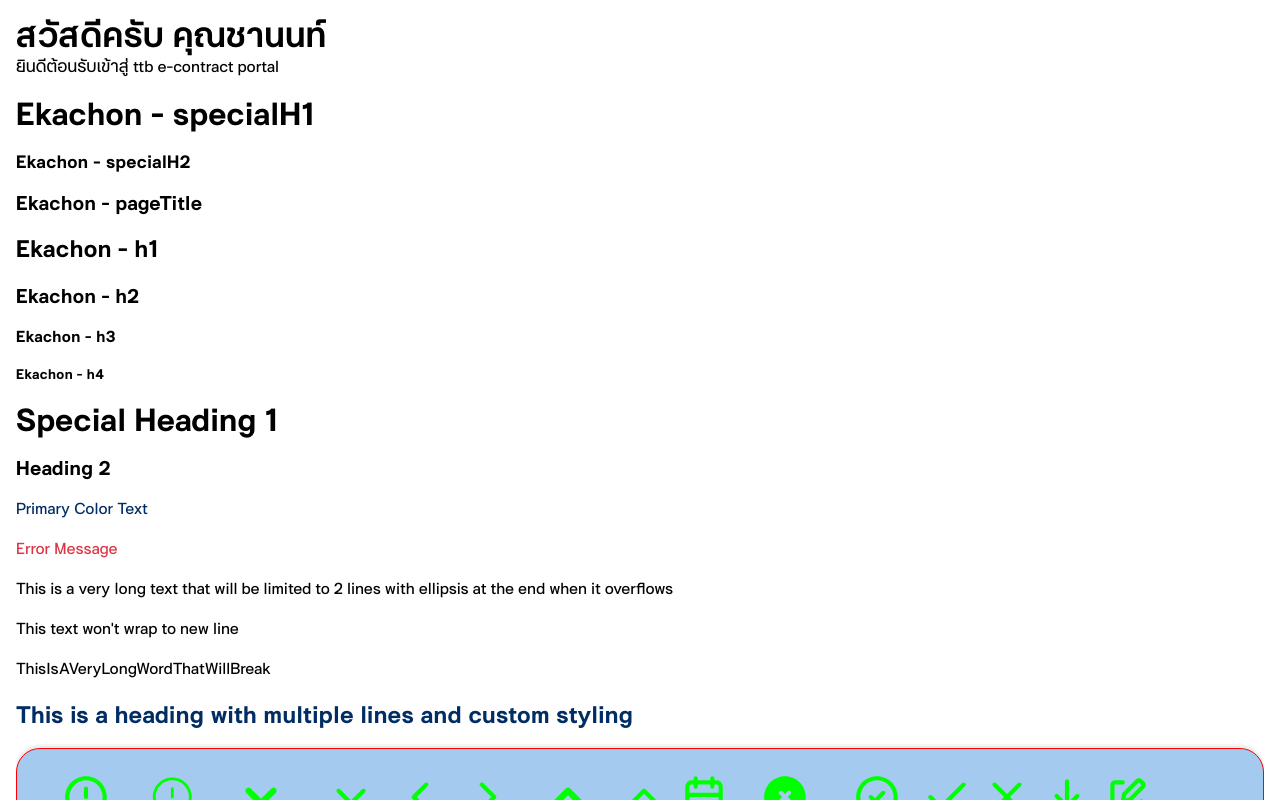
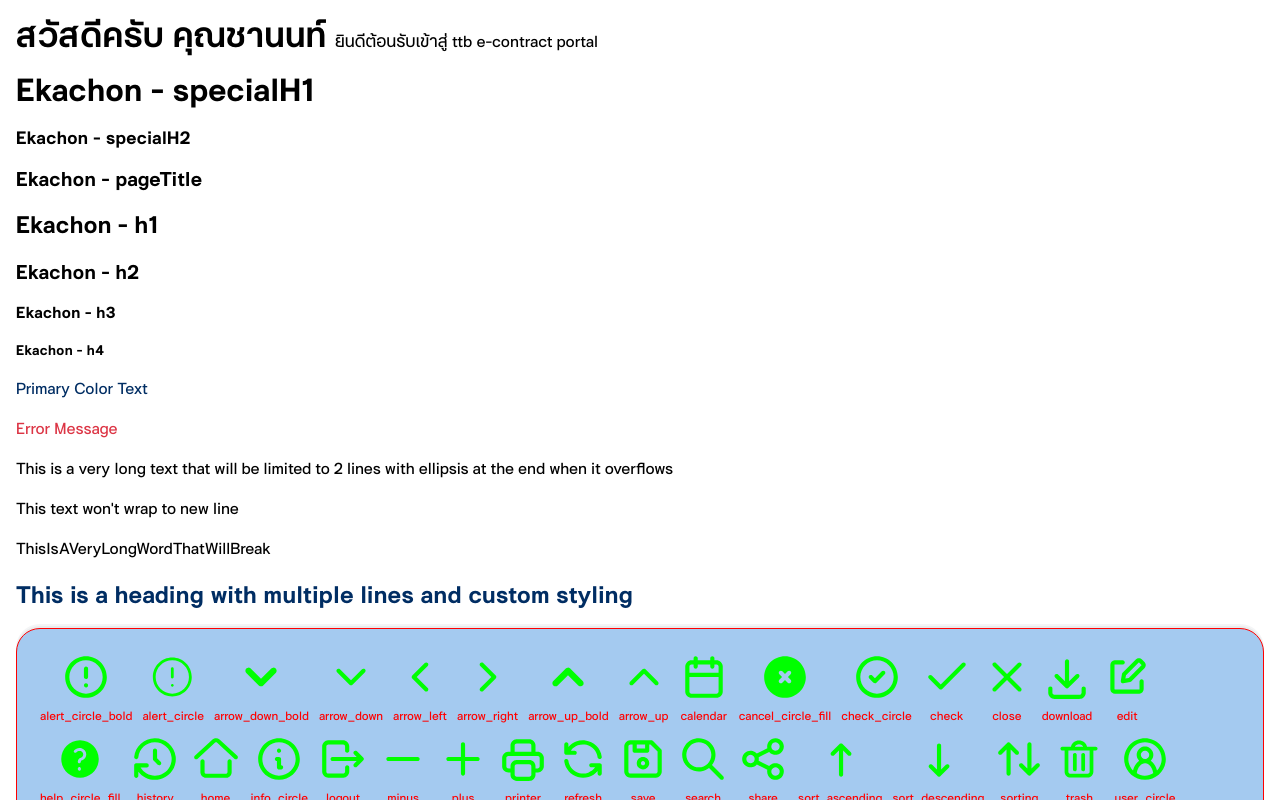
Before and after one commit to bussakorn033/test-next-zustand, a Next.js app: page / in a window 1280 px wide. Shown: the top 800 px of the page. Built offline with nearby package versions, Linux system fonts and the light colour scheme.

Commit message:
refactor: remove unused toRem function from TextStyle component

```diff
--- a/app/globals.css
+++ b/app/globals.css
@@ -1,5 +1,6 @@
 @import "tailwindcss";
 
+/* Regular */
 @font-face {
   font-family: 'Ekachon';
   src: url('/fonts/Ekachon/Ekachon-Regular.woff2') format('woff2'),
@@ -10,6 +11,62 @@
   font-display: swap;
 }
 
+/* Regular Italic */
+@font-face {
+  font-family: 'Ekachon';
+  src: url('/fonts/Ekachon/Ekachon-Italic.woff2') format('woff2'),
+       url('/fonts/Ekachon/Ekachon-Italic.woff') format('woff'),
+       url('/fonts/Ekachon/Ekachon-Italic.ttf') format('truetype');
+  font-weight: 400;
+  font-style: italic;
+  font-display: swap;
+}
+
+/* Extra Light */
+@font-face {
+  font-family: 'Ekachon';
+  src: url('/fonts/Ekachon/Ekachon-ExtraLight.woff2') format('woff2'),
+       url('/fonts/Ekachon/Ekachon-ExtraLight.woff') format('woff'),
+       url('/fonts/Ekachon/Ekachon-ExtraLight.ttf') format('truetype');
+  font-weight: 200;
+  font-style: normal;
+  font-display: swap;
+}
+
+/* Extra Light Italic */
+@font-face {
+  font-family: 'Ekachon';
+  src: url('/fonts/Ekachon/Ekachon-ExtraLightItalic.woff2') format('woff2'),
+       url('/fonts/Ekachon/Ekachon-ExtraLightItalic.woff') format('woff'),
+       url('/fonts/Ekachon/Ekachon-ExtraLightItalic.ttf') format('truetype');
+  font-weight: 200;
+  font-style: italic;
+  font-display: swap;
+}
+
+/* Light */
+@font-face {
+  font-family: 'Ekachon';
+  src: url('/fonts/Ekachon/Ekachon-Light.woff2') format('woff2'),
+       url('/fonts/Ekachon/Ekachon-Light.woff') format('woff'),
+       url('/fonts/Ekachon/Ekachon-Light.ttf') format('truetype');
+  font-weight: 300;
+  font-style: normal;
+  font-display: swap;
+}
+
+/* Light Italic */
+@font-face {
+  font-family: 'Ekachon';
+  src: url('/fonts/Ekachon/Ekachon-LightItalic.woff2') format('woff2'),
+       url('/fonts/Ekachon/Ekachon-LightItalic.woff') format('woff'),
+       url('/fonts/Ekachon/Ekachon-LightItalic.ttf') format('truetype');
+  font-weight: 300;
+  font-style: italic;
+  font-display: swap;
+}
+
+/* Medium */
 @font-face {
   font-family: 'Ekachon';
   src: url('/fonts/Ekachon/Ekachon-Medium.woff2') format('woff2'),
@@ -20,6 +77,7 @@
   font-display: swap;
 }
 
+/* Bold */
 @font-face {
   font-family: 'Ekachon';
   src: url('/fonts/Ekachon/Ekachon-Bold.woff2') format('woff2'),
@@ -27,6 +85,17 @@
        url('/fonts/Ekachon/Ekachon-Bold.ttf') format('truetype');
   font-weight: 700;
   font-style: normal;
+  font-display: swap;
+}
+
+/* Bold Italic */
+@font-face {
+  font-family: 'Ekachon';
+  src: url('/fonts/Ekachon/Ekachon-BoldItalic.woff2') format('woff2'),
+       url('/fonts/Ekachon/Ekachon-BoldItalic.woff') format('woff'),
+       url('/fonts/Ekachon/Ekachon-BoldItalic.ttf') format('truetype');
+  font-weight: 700;
+  font-style: italic;
   font-display: swap;
 }
 
@@ -49,15 +118,19 @@
   --font-size-xsmall: 12px;
 
   /* Font Weights */
+  --font-weight-extralight: 200;
+  --font-weight-light: 300;
   --font-weight-regular: 400;
   --font-weight-medium: 500;
   --font-weight-bold: 700;
 
   /* Line Heights */
   --line-height-36: 36px;
+  --line-height-32: 32px;
   --line-height-26: 26px;
   --line-height-24: 24px;
   --line-height-20: 20px;
+  --line-height-18: 18px;
   --line-height-16: 16px;
 
   /* Letter Spacing */
--- a/app/page.tsx
+++ b/app/page.tsx
@@ -39,10 +39,6 @@ export default function Home() {
       <DSTextStyle variant="h2">Ekachon - h2</DSTextStyle>
       <DSTextStyle variant="h3">Ekachon - h3</DSTextStyle>
       <DSTextStyle variant="h4">Ekachon - h4</DSTextStyle>
-
-      {/* Basic variant examples */}
-      <DSTextStyle variant="specialH1">Special Heading 1</DSTextStyle>
-      <DSTextStyle variant="h2">Heading 2</DSTextStyle>
 
       {/* Color examples */}
       <DSTextStyle color="color-primary">Primary Color Text</DSTextStyle>
--- a/components/TextStyle/TextStyle.styled.tsx
+++ b/components/TextStyle/TextStyle.styled.tsx
@@ -1,7 +1,5 @@
 import styled, {css} from "styled-components";
 import {DSTextStyleProps} from "./TextStyle.types";
-
-const toRem = (px: number) => `${px / 16}rem`;
 
 interface TextStyleProps extends DSTextStyleProps {
   limitLine?: number;
@@ -21,7 +19,7 @@ const textStyleMixin = (
   color: var(--text-color, currentColor);
 `;
 
-export const StyledText = styled.p<TextStyleProps>`
+export const TextStyle = styled.p<TextStyleProps>`
   ${({variant}) => {
     switch (variant) {
       case "specialH1":
--- a/components/TextStyle/TextStyle.tsx
+++ b/components/TextStyle/TextStyle.tsx
@@ -4,7 +4,8 @@ import React, {forwardRef} from "react";
 
 import {DSBox} from "../Box";
 import {DSTextStyleProps} from "./TextStyle.types";
-import {StyledText} from "./TextStyle.styled";
+// import {TextStyle} from "./TextStyle.styled";
+import * as S from "./TextStyle.styled";
 
 export const DSTextStyle = forwardRef<
   HTMLElement | undefined,
@@ -25,14 +26,7 @@ export const DSTextStyle = forwardRef<
     }: DSTextStyleProps,
     ref
   ) => {
-    const classnames = classNames(
-      "ds-text-style",
-      // styles[variant || ""],
-      // {
-      //   [styles["text-style"]]: limitLine,
-      // },
-      className
-    );
+    const classnames = classNames("ds-text-style", className);
 
     let customTag = "p";
     switch (variant) {
@@ -68,13 +62,8 @@ export const DSTextStyle = forwardRef<
     }
 
     return (
-      <DSBox
-        tag={tag ? tag : customTag}
-        className={classnames}
-        ref={ref}
-        {...rest}
-      >
-        <StyledText
+      <S.TextStyle
+        as={tag ? tag : customTag}
         variant={variant}
         className={classnames}
         limitLine={limitLine}
@@ -90,8 +79,7 @@ export const DSTextStyle = forwardRef<
         }
       >
         {children}
-        </StyledText>
-      </DSBox>
+      </S.TextStyle>
     );
   }
 );
```
Lines whose indentation alone changed are shown as unchanged.
